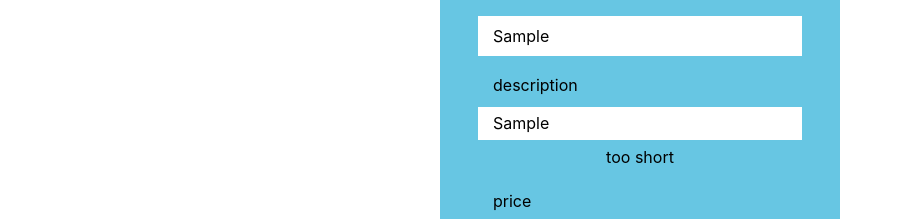
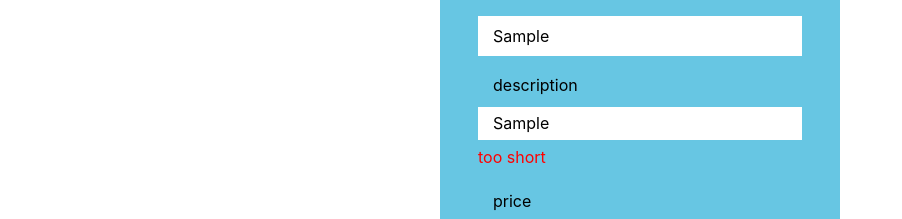
Before and after one commit to Ameer2000Mzori/Mini-React-RTK, a React (Create React App) app: page /addproduct in a window 1280 px wide. Both pictures are taken after typing "Sample", "Sample", "5", "5", "Sample" into the empty fields and a click on the button "submit". Shown: the part 274-493 px from the top of the page, without its empty margins (0-902 px from the left). Built offline with nearby package versions, Linux system fonts and the light colour scheme.

Commit message:
added more styling changes

```diff
--- a/src/component/page/shared/ErrorComponent.jsx
+++ b/src/component/page/shared/ErrorComponent.jsx
@@ -1,9 +1,10 @@
 import React from 'react'
+import { StyledErrorMessage } from './StyledComponents.jsx'
 
 const ErrorComponent = ({ children }) => {
   return (
     <>
-      <p>{children}</p>
+      <StyledErrorMessage>{children}</StyledErrorMessage>
     </>
   )
 }
--- a/src/component/page/shared/StyledComponents.jsx
+++ b/src/component/page/shared/StyledComponents.jsx
@@ -27,6 +27,7 @@ export const StyledInputsWrap = styled.div`
   flex-direction: column;
   align-items: center;
   justify-content: center;
+  position: relative;
   gap: 5px;
 `
 
@@ -57,3 +58,10 @@ export const StyledButton = styled.button`
   height: 40px;
   background-color: white;
 `
+
+export const StyledErrorMessage = styled.p`
+  color: red;
+  display: flex;
+  width: 90%;
+  text-align: start;
+`
```
